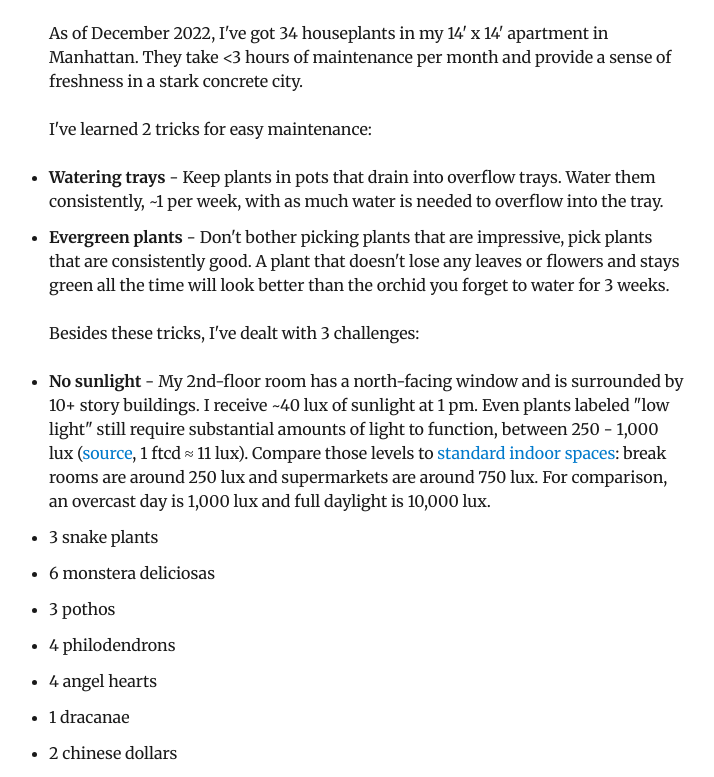
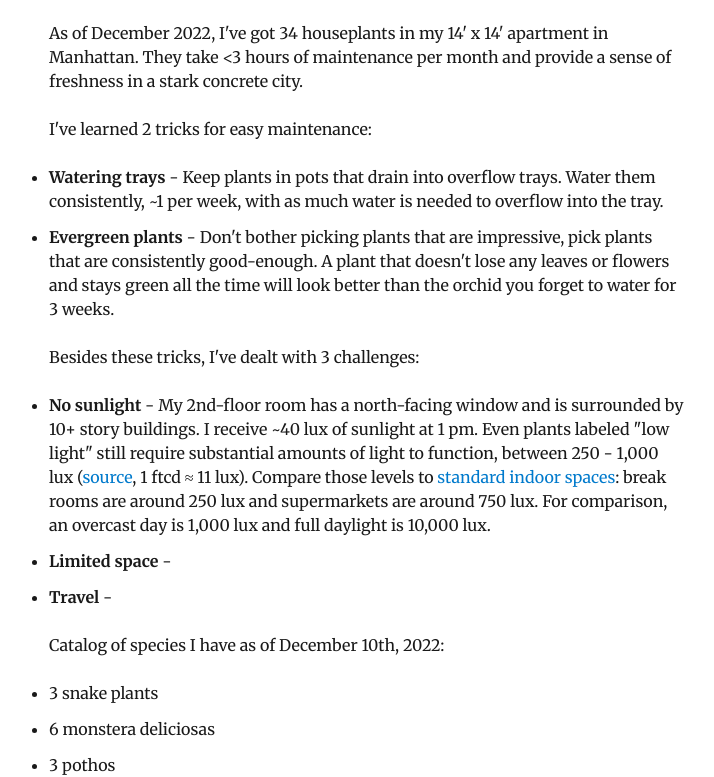
Before and after one commit to awendland/blog, a Gatsby site: page /2022-12-22-30-houseplants-in-an-nyc-cave/ in a window 1280 px wide. Shown: the part 184-961 px from the top of the page, without its empty margins (273-987 px from the left). Built offline with nearby package versions, Linux system fonts and the light colour scheme; Gatsby itself is replaced by a stand-in of ours; some packages are replaced by stand-ins of ours.

Commit message:
Update Posts “2022-12-22-30-houseplants-in-an-nyc-cave/index”

```diff
--- a/content/blog/2022-12-22-30-houseplants-in-an-nyc-cave/index.md
+++ b/content/blog/2022-12-22-30-houseplants-in-an-nyc-cave/index.md
@@ -10,11 +10,16 @@ A﻿s of December 2022, I've got 34 houseplants in my 14' x 14' apartment in Man
 I﻿'ve learned 2 tricks for easy maintenance:
 
 * **Watering trays** - K﻿eep plants in pots that drain into overflow trays. Water them consistently, ~1 per week, with as much water is needed to overflow into the tray.
-* **Evergreen plants** - Don't bother picking plants that are impressive, pick plants that are consistently good. A plant that doesn't lose any leaves or flowers and stays green all the time will look better than the orchid you forget to water for 3 weeks.
+* **Evergreen plants** - Don't bother picking plants that are impressive, pick plants that are consistently good-enough. A plant that doesn't lose any leaves or flowers and stays green all the time will look better than the orchid you forget to water for 3 weeks.
 
 Besides these tricks, I've dealt with 3 challenges:
 
 * **No sunlight** - M﻿y 2nd-floor room has a north-facing window and is surrounded by 10+ story buildings. I receive ~40 lux of sunlight at 1 pm. Even plants labeled "low light" still require substantial amounts of light to function, between 250 - 1,000 lux ([source](https://gardeningsolutions.ifas.ufl.edu/plants/houseplants/light-for-houseplants.html), 1 ftcd ≈ 11 lux). Compare those levels to [standard indoor spaces](https://www.engineeringtoolbox.com/light-level-rooms-d_708.html): break rooms are around 250 lux and supermarkets are around 750 lux. For comparison, an overcast day is 1,000 lux and full daylight is 10,000 lux.
+* **L﻿imited space** -
+* **T﻿ravel** -
+
+C﻿atalog of species I have as of December 10th, 2022:
+
 * 3﻿ snake plants
 * 6﻿ monstera deliciosas
 * 3﻿ pothos
```
